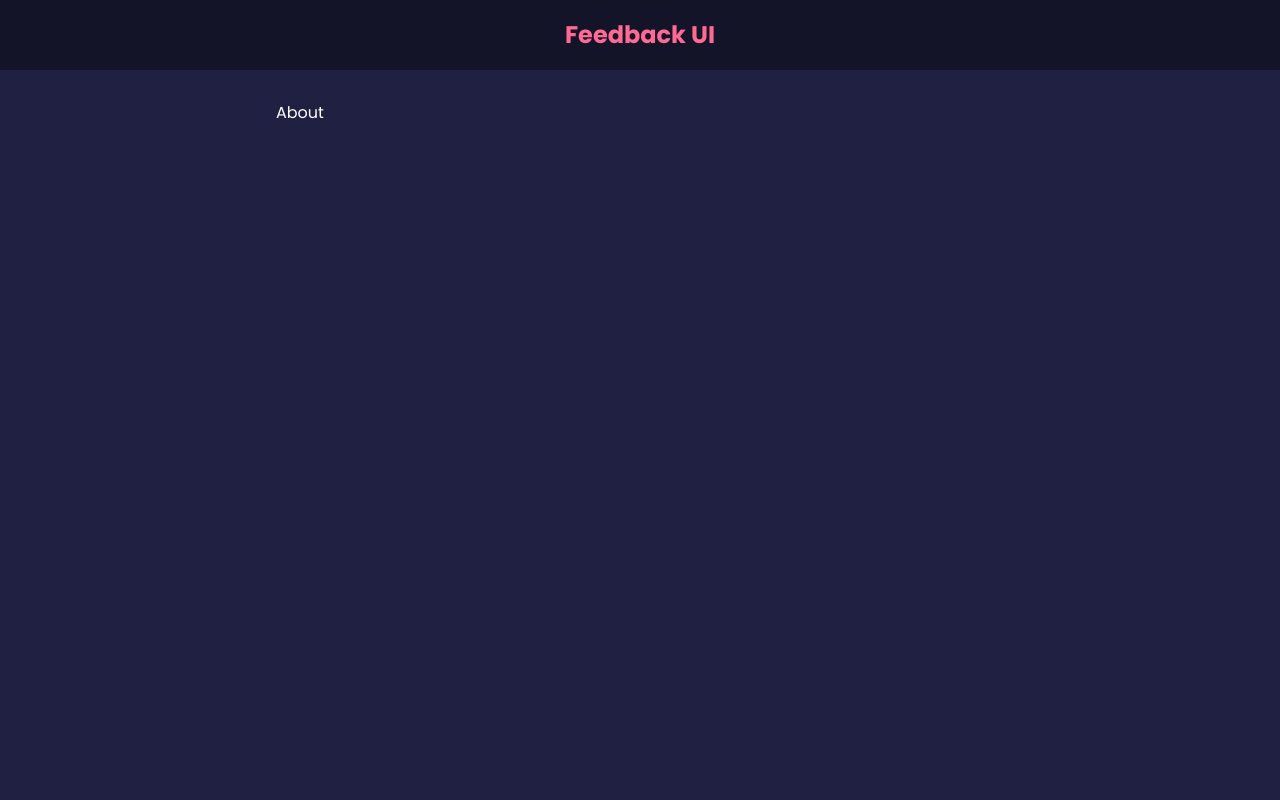
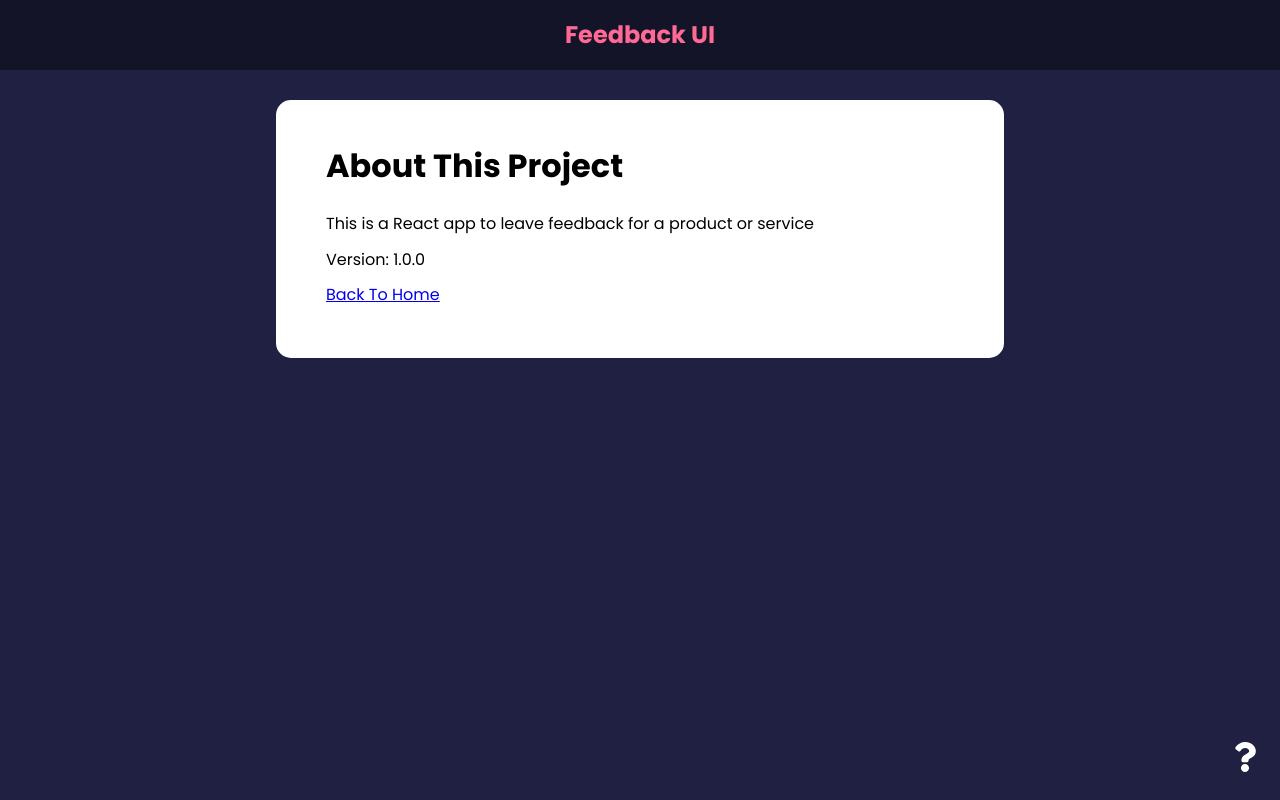
Before and after one commit to uufukttas/feedbackApp, a React (Create React App) app: page /about in a window 1280 px wide. Built offline with nearby package versions, Linux system fonts and the light colour scheme.

Commit message:
Global state with useContext functionality added..

```diff
--- a/src/App.js
+++ b/src/App.js
@@ -6,6 +6,8 @@ import FeedbackList from './components/FeedbackList'
 import FeedbackStats from './components/FeedbackStats'
 import FeedbackForm from './components/FeedbackForm'
 import FeedbackData from './data/FeedbackData'
+import { FeedbackProvider } from './context/FeedbackContext'
+import AboutIconLink from './components/AboutIconLink'
 import About from './pages/About'
 
 function App() {
@@ -22,6 +24,7 @@ function App() {
   }
 
   return (
+    <FeedbackProvider>
       <Router>
         <Header/>
         <div className='container'>
@@ -37,7 +40,9 @@ function App() {
             <Route path='/about' element={<About/>}/>
           </Routes>
         </div>
+        <AboutIconLink/>
       </Router>
+    </FeedbackProvider>
   )
 }
 
--- /dev/null
+++ b/src/components/AboutIconLink.jsx
@@ -0,0 +1,14 @@
+import { FaQuestion } from "react-icons/fa";
+import { Link } from 'react-router-dom'
+
+function AboutIconLink() {
+  return (
+    <div className="about-link">
+      <Link to="/about">
+        <FaQuestion size={30} />
+      </Link>
+    </div>
+  );
+}
+
+export default AboutIconLink;
--- a/src/components/FeedbackList.jsx
+++ b/src/components/FeedbackList.jsx
@@ -1,8 +1,10 @@
 import { motion, AnimatePresence } from "framer-motion";
-import PropTypes from "prop-types";
 import FeedbackItem from "./FeedbackItem";
+import { useContext } from "react";
+import FeedbackContext from "../context/FeedbackContext";
 
-function FeedbackList({ feedback, handleDelete }) {
+function FeedbackList({ handleDelete }) {
+  const { feedback } = useContext(FeedbackContext);
   if (!feedback || feedback.length === 0) return <p>No feedback yet.</p>;
 
   return (
@@ -29,14 +31,4 @@ function FeedbackList({ feedback, handleDelete }) {
   );
 }
 
-FeedbackList.propTypes = {
-  feedback: PropTypes.arrayOf(
-    PropTypes.shape({
-      id: PropTypes.string.isRequired,
-      text: PropTypes.string.isRequired,
-      rating: PropTypes.number.isRequired,
-    })
-  ),
-};
-
 export default FeedbackList;
--- a/src/components/FeedbackStats.jsx
+++ b/src/components/FeedbackStats.jsx
@@ -1,8 +1,11 @@
-import PropTypes from 'prop-types';
+import { useContext } from "react";
+import FeedbackContext from "../context/FeedbackContext";
 
-function FeedbackStats({ feedback }) {
-    let average = feedback.reduce((acc, cur) => {
-        return acc + cur.rating;
+function FeedbackStats() {
+  const { feedback } = useContext(FeedbackContext);
+  let average =
+    feedback.reduce((acc, cur) => {
+      return acc + cur.rating;
     }, 0) / feedback.length;
 
   return (
@@ -13,7 +16,4 @@ function FeedbackStats({ feedback }) {
   );
 }
 
-FeedbackStats.propTypes = {
-    feedback: PropTypes.array.isRequired
-}
 export default FeedbackStats;
--- /dev/null
+++ b/src/context/FeedbackContext.js
@@ -0,0 +1,16 @@
+import {createContext, useState} from 'react';
+
+const FeedbackContext = createContext();
+
+export const FeedbackProvider = ({ children }) => {
+  const [feedback, setFeedback] = useState([{
+    id: '1',
+    text: 'This is context',
+    rating: 10
+  }]);
+  return <FeedbackContext.Provider value={{feedback}}>
+    {children}
+  </FeedbackContext.Provider>;
+}
+
+export default FeedbackContext
--- a/src/pages/About.jsx
+++ b/src/pages/About.jsx
@@ -1,7 +1,20 @@
-import React from 'react';
+import { Link} from 'react-router-dom';
+import Card from '../components/shared/Card'
 
-function About() {
-  return <div>About</div>;
-}
+function About(props) {
+    return (
+      <Card>
+        <div className='about'>
+          <h1>About This Project</h1>
+          <p>This is a React app to leave feedback for a product or service</p>
+          <p>Version: 1.0.0</p>
+
+          <p>
+            <Link to='/'>Back To Home</Link>
+          </p>
+        </div>
+      </Card>
+    )
+  }
 
 export default About;
```
Lines whose indentation alone changed are shown as unchanged.
